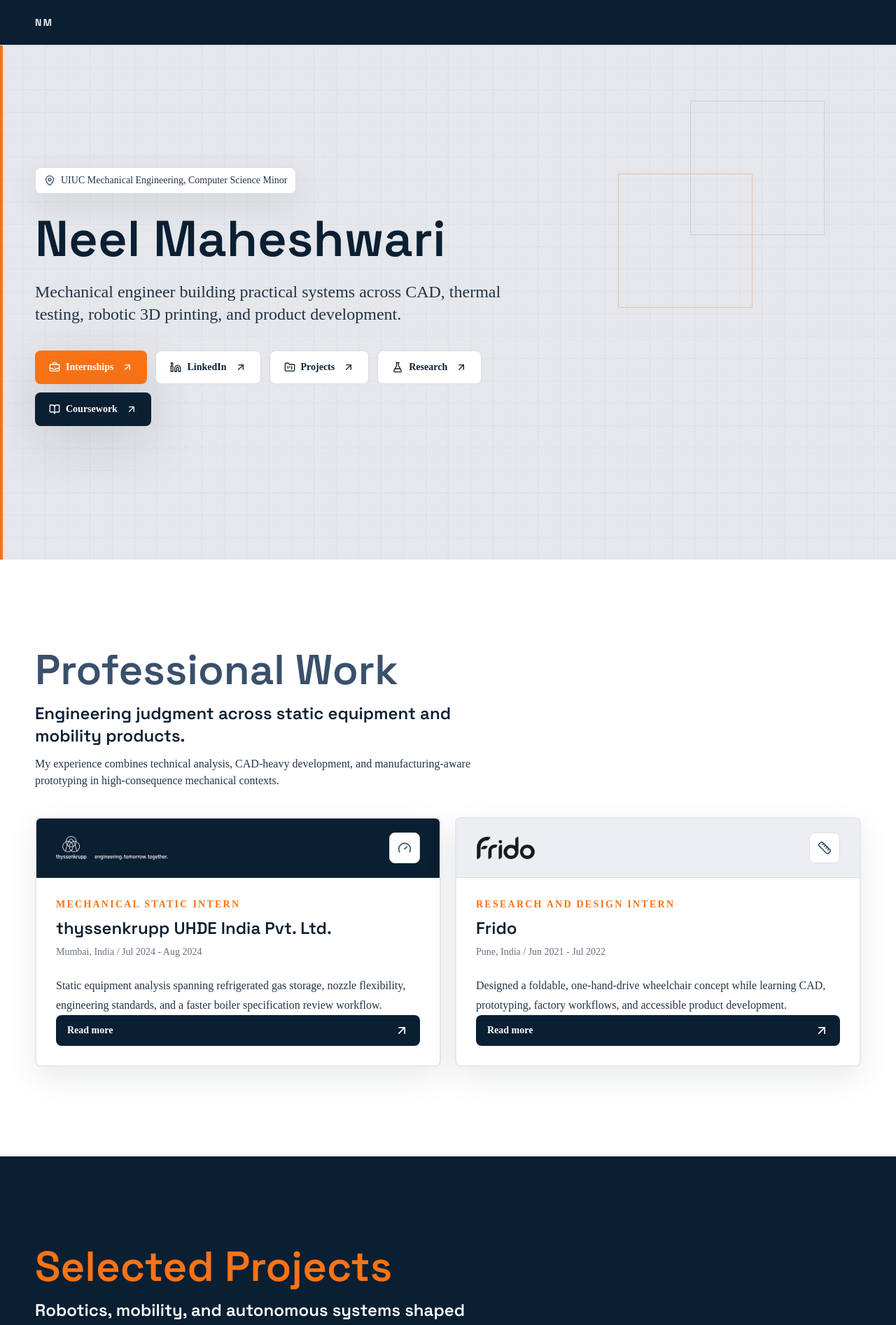
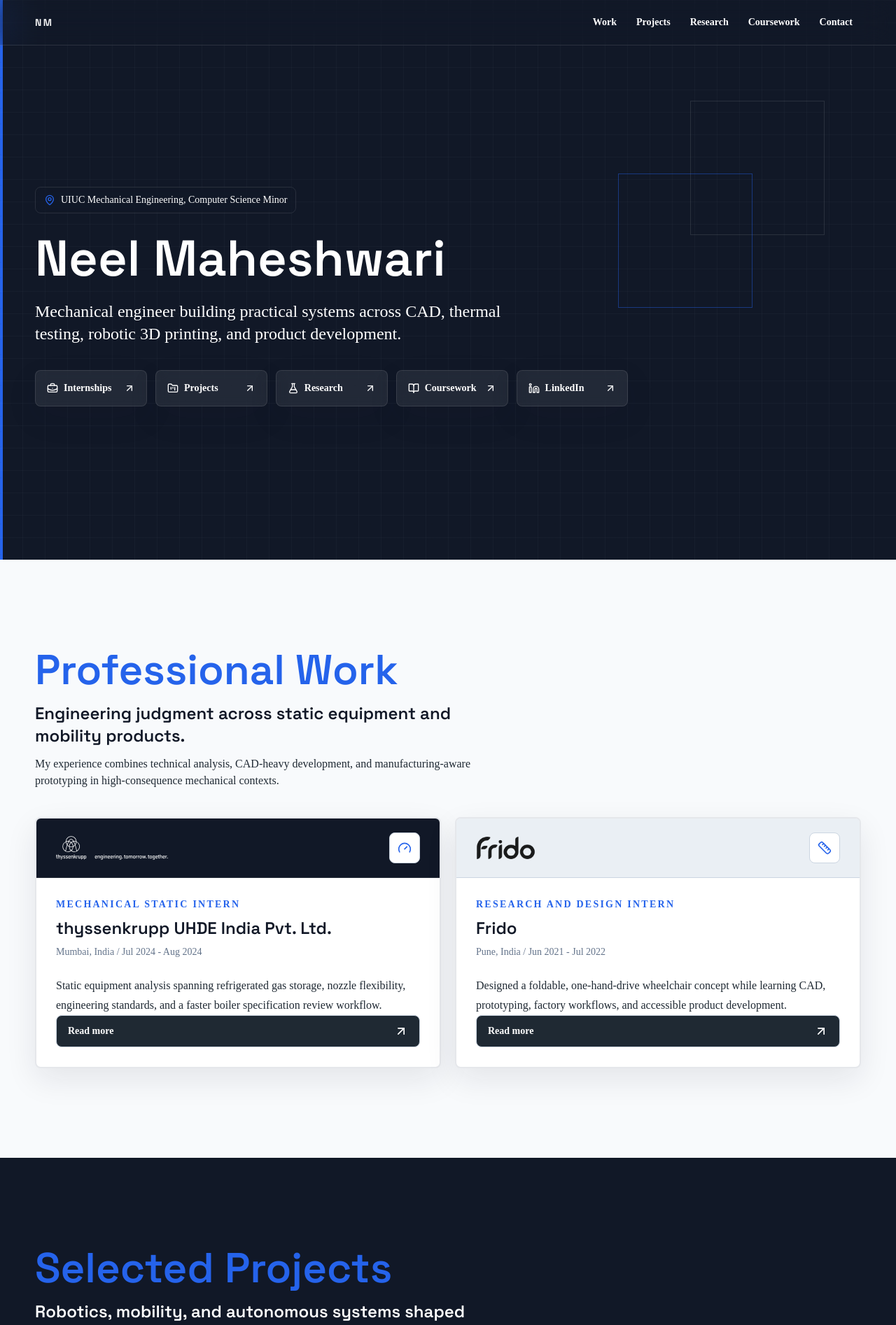
Before and after one commit to NeelMaheshwari5/website-portfolio, a Next.js app: page / in a window 1280 px wide. Shown: the top 1894 px of the page at 70% size. Built offline with nearby package versions, Linux system fonts and the light colour scheme.

Commit message:
Refine graphite blue theme and navigation

```diff
--- a/app/globals.css
+++ b/app/globals.css
@@ -4,7 +4,7 @@
 
 :root {
   color-scheme: light;
-  background: #ffffff;
+  background: #f8fafc;
 }
 
 * {
@@ -18,12 +18,12 @@ html {
 body {
   margin: 0;
   min-height: 100vh;
-  background: #ffffff;
-  color: #0b1f33;
+  background: #f8fafc;
+  color: #111827;
 }
 
 ::selection {
-  background: rgba(249, 115, 22, 0.22);
+  background: rgba(37, 99, 235, 0.22);
 }
 
 .section-shell {
@@ -42,7 +42,7 @@ body {
   pointer-events: none;
   opacity: 0.045;
   background-image:
-    radial-gradient(circle at 1px 1px, rgba(11, 31, 51, 0.72) 1px, transparent 0);
+    radial-gradient(circle at 1px 1px, rgba(17, 24, 39, 0.72) 1px, transparent 0);
   background-size: 22px 22px;
   z-index: 50;
 }
--- a/app/page.tsx
+++ b/app/page.tsx
@@ -187,6 +187,27 @@ const leadership = [
   "ECE 205 and ME 200 Grader"
 ];
 
+const navLinks = [
+  { label: "Work", href: "#work" },
+  { label: "Projects", href: "#projects" },
+  { label: "Research", href: "#research" },
+  { label: "Coursework", href: "/coursework" },
+  { label: "Contact", href: "#contact" }
+];
+
+const heroActions = [
+  { label: "Internships", href: "#work", icon: BriefcaseBusiness },
+  { label: "Projects", href: "#projects", icon: FolderKanban },
+  { label: "Research", href: "#research", icon: FlaskConical },
+  { label: "Coursework", href: "/coursework", icon: BookOpen, isLink: true },
+  {
+    label: "LinkedIn",
+    href: "https://www.linkedin.com/in/neel-maheshwari-9b9402245",
+    icon: Linkedin,
+    external: true
+  }
+];
+
 const fadeUp = {
   hidden: { opacity: 0, y: 28 },
   visible: { opacity: 1, y: 0 }
@@ -273,19 +294,30 @@ function EngineeringSketch() {
 export default function Home() {
   return (
     <main className="noise overflow-hidden">
-      <nav className="fixed left-0 right-0 top-0 z-40 border-b border-line bg-ink text-white backdrop-blur-xl [&_a]:text-white">
-        <div className="section-shell flex h-16 items-center">
-          <a href="#top" className="font-display text-sm font-semibold uppercase tracking-[0.18em] text-ink">
+      <nav className="fixed left-0 right-0 top-0 z-40 border-b border-white/10 bg-ink/92 text-white backdrop-blur-xl">
+        <div className="section-shell flex h-16 items-center justify-between gap-5">
+          <a href="#top" className="font-display text-sm font-semibold uppercase tracking-[0.18em] text-white">
             NM
           </a>
+          <div className="hidden items-center gap-1 md:flex">
+            {navLinks.map((link) => (
+              <a
+                key={link.label}
+                href={link.href}
+                className="rounded-[8px] px-3 py-2 text-sm font-semibold text-white/72 transition hover:bg-white/8 hover:text-white"
+              >
+                {link.label}
+              </a>
+            ))}
+          </div>
         </div>
       </nav>
 
-      <section id="top" className="relative min-h-screen overflow-hidden bg-field pt-16">
-        <div className="absolute inset-y-0 left-0 w-1 bg-copper" />
-        <div className="absolute inset-0 opacity-50 [background-image:linear-gradient(rgba(103,117,130,0.1)_1px,transparent_1px),linear-gradient(90deg,rgba(103,117,130,0.1)_1px,transparent_1px)] [background-size:32px_32px]" />
-        <div className="absolute right-[8%] top-[18%] hidden h-48 w-48 border border-steel/20 lg:block" />
-        <div className="absolute right-[16%] top-[31%] hidden h-48 w-48 border border-copper/35 lg:block" />
+      <section id="top" className="relative min-h-screen overflow-hidden bg-ink pt-16 text-white">
+        <div className="absolute inset-y-0 left-0 w-1 bg-teal" />
+        <div className="absolute inset-0 opacity-20 [background-image:linear-gradient(rgba(203,213,225,0.16)_1px,transparent_1px),linear-gradient(90deg,rgba(203,213,225,0.16)_1px,transparent_1px)] [background-size:32px_32px]" />
+        <div className="absolute right-[8%] top-[18%] hidden h-48 w-48 border border-white/10 lg:block" />
+        <div className="absolute right-[16%] top-[31%] hidden h-48 w-48 border border-teal/45 lg:block" />
         <div className="section-shell relative z-10 flex min-h-[calc(100vh-4rem)] items-center pb-20 pt-16">
           <motion.div
             initial={{ opacity: 0, y: 34 }}
@@ -293,70 +325,52 @@ export default function Home() {
             transition={{ duration: 0.8, ease: "easeOut" }}
             className="max-w-4xl"
           >
-            <div className="mb-7 inline-flex items-center gap-2 rounded-[8px] border border-line bg-white px-3 py-2 text-sm font-medium text-graphite shadow-panel">
+            <div className="mb-7 inline-flex items-center gap-2 rounded-[8px] border border-white/10 bg-white/8 px-3 py-2 text-sm font-medium text-white/74 backdrop-blur">
               <MapPin className="h-4 w-4 text-teal" />
               UIUC Mechanical Engineering, Computer Science Minor
             </div>
-            <h1 className="font-display text-5xl font-semibold leading-[0.98] text-ink md:text-7xl">
+            <h1 className="font-display text-5xl font-semibold leading-[0.98] text-white md:text-7xl">
               Neel Maheshwari
             </h1>
-            <p className="mt-6 max-w-2xl text-xl leading-8 text-graphite md:text-2xl">
+            <p className="mt-6 max-w-2xl text-xl leading-8 text-white/72 md:text-2xl">
               Mechanical engineer building practical systems across CAD, thermal testing,
               robotic 3D printing, and product development.
             </p>
-            <div className="mt-9 grid max-w-3xl grid-cols-2 gap-3 sm:flex sm:flex-wrap">
-              <a
-                href="#work"
-                className="inline-flex min-h-12 items-center justify-between gap-3 rounded-[8px] bg-copper px-4 py-3 text-sm font-semibold text-white shadow-soft transition hover:-translate-y-0.5 hover:bg-ink sm:px-5"
-              >
-                <span className="inline-flex items-center gap-2">
-                  <BriefcaseBusiness className="h-4 w-4" />
-                  Internships
-                </span>
-                <ArrowUpRight className="h-4 w-4" />
-              </a>
-              <a
-                href="https://www.linkedin.com/in/neel-maheshwari-9b9402245"
-                target="_blank"
-                rel="noreferrer"
-                className="inline-flex min-h-12 items-center justify-between gap-3 rounded-[8px] border border-ink/15 bg-white px-4 py-3 text-sm font-semibold text-ink transition hover:-translate-y-0.5 hover:border-teal hover:text-teal sm:px-5"
-              >
-                <span className="inline-flex items-center gap-2">
-                  <Linkedin className="h-4 w-4" />
-                  LinkedIn
-                </span>
-                <ArrowUpRight className="h-4 w-4" />
-              </a>
-              <a
-                href="#projects"
-                className="inline-flex min-h-12 items-center justify-between gap-3 rounded-[8px] border border-ink/15 bg-white px-4 py-3 text-sm font-semibold text-ink transition hover:-translate-y-0.5 hover:border-teal hover:text-teal sm:px-5"
-              >
-                <span className="inline-flex items-center gap-2">
-                  <FolderKanban className="h-4 w-4" />
-                  Projects
-                </span>
-                <ArrowUpRight className="h-4 w-4" />
-              </a>
-              <a
-                href="#research"
-                className="inline-flex min-h-12 items-center justify-between gap-3 rounded-[8px] border border-ink/15 bg-white px-4 py-3 text-sm font-semibold text-ink transition hover:-translate-y-0.5 hover:border-teal hover:text-teal sm:px-5"
-              >
-                <span className="inline-flex items-center gap-2">
-                  <FlaskConical className="h-4 w-4" />
-                  Research
-                </span>
-                <ArrowUpRight className="h-4 w-4" />
-              </a>
-              <Link
-                href="/coursework"
-                className="col-span-2 inline-flex min-h-12 items-center justify-between gap-3 rounded-[8px] bg-ink px-4 py-3 text-sm font-semibold text-white shadow-soft transition hover:-translate-y-0.5 hover:bg-copper sm:col-span-1 sm:px-5"
-              >
-                <span className="inline-flex items-center gap-2">
-                  <BookOpen className="h-4 w-4" />
-                  Coursework
-                </span>
-                <ArrowUpRight className="h-4 w-4" />
-              </Link>
+            <div className="mt-9 grid max-w-5xl grid-cols-1 gap-3 sm:grid-cols-2 lg:grid-cols-5">
+              {heroActions.map((action) => {
+                const Icon = action.icon;
+                const className =
+                  "group inline-flex min-h-[3.25rem] items-center justify-between gap-3 rounded-[8px] border border-white/10 bg-white/[0.075] px-4 py-3 text-sm font-semibold text-white shadow-panel backdrop-blur transition hover:-translate-y-0.5 hover:border-teal hover:bg-teal focus-visible:outline-none focus-visible:ring-2 focus-visible:ring-teal focus-visible:ring-offset-4 focus-visible:ring-offset-ink";
+                const content = (
+                  <>
+                    <span className="inline-flex items-center gap-2">
+                      <Icon className="h-4 w-4" />
+                      {action.label}
+                    </span>
+                    <ArrowUpRight className="h-4 w-4 transition group-hover:translate-x-0.5 group-hover:-translate-y-0.5" />
+                  </>
+                );
+
+                if (action.isLink) {
+                  return (
+                    <Link key={action.label} href={action.href} className={className}>
+                      {content}
+                    </Link>
+                  );
+                }
+
+                return (
+                  <a
+                    key={action.label}
+                    href={action.href}
+                    target={action.external ? "_blank" : undefined}
+                    rel={action.external ? "noreferrer" : undefined}
+                    className={className}
+                  >
+                    {content}
+                  </a>
+                );
+              })}
             </div>
           </motion.div>
         </div>
@@ -419,7 +433,7 @@ export default function Home() {
                         </p>
                       </div>
                       <p className="mt-6 text-base leading-7 text-graphite">{item.overview}</p>
-                      <div className="mt-auto flex items-center justify-between rounded-[8px] bg-ink px-4 py-3 text-white transition group-hover:bg-copper">
+                      <div className="mt-auto flex items-center justify-between rounded-[8px] border border-line bg-graphite px-4 py-3 text-white transition group-hover:border-teal group-hover:bg-teal">
                         <span className="text-sm font-semibold">Read more</span>
                         <ArrowUpRight className="h-5 w-5 transition group-hover:translate-x-1 group-hover:-translate-y-1" />
                       </div>
@@ -606,7 +620,7 @@ export default function Home() {
                         </span>
                       ))}
                     </div>
-                    <div className="mt-auto flex items-center justify-between rounded-[8px] bg-ink px-4 py-3 text-white transition group-hover:bg-copper">
+                    <div className="mt-auto flex items-center justify-between rounded-[8px] border border-line bg-graphite px-4 py-3 text-white transition group-hover:border-teal group-hover:bg-teal">
                       <span className="text-sm font-semibold">Read more</span>
                       <ArrowUpRight className="h-5 w-5 transition group-hover:translate-x-1 group-hover:-translate-y-1" />
                     </div>
--- a/tailwind.config.ts
+++ b/tailwind.config.ts
@@ -8,18 +8,18 @@ const config: Config = {
   theme: {
     extend: {
       colors: {
-        ink: "#0B1F33",
-        graphite: "#243447",
-        line: "#D8DDE4",
-        paper: "#FFFFFF",
-        field: "#E5E7EB",
-        teal: "#3A506B",
-        copper: "#F97316",
-        steel: "#6B7280"
+        ink: "#111827",
+        graphite: "#1F2933",
+        line: "#CBD5E1",
+        paper: "#F8FAFC",
+        field: "#E2E8F0",
+        teal: "#2563EB",
+        copper: "#2563EB",
+        steel: "#64748B"
       },
       boxShadow: {
-        soft: "0 24px 80px rgba(11, 31, 51, 0.14)",
-        panel: "0 16px 45px rgba(11, 31, 51, 0.09)"
+        soft: "0 24px 80px rgba(17, 24, 39, 0.14)",
+        panel: "0 16px 45px rgba(17, 24, 39, 0.09)"
       },
       fontFamily: {
         sans: ["var(--font-inter)", "Inter", "system-ui", "sans-serif"],
```
